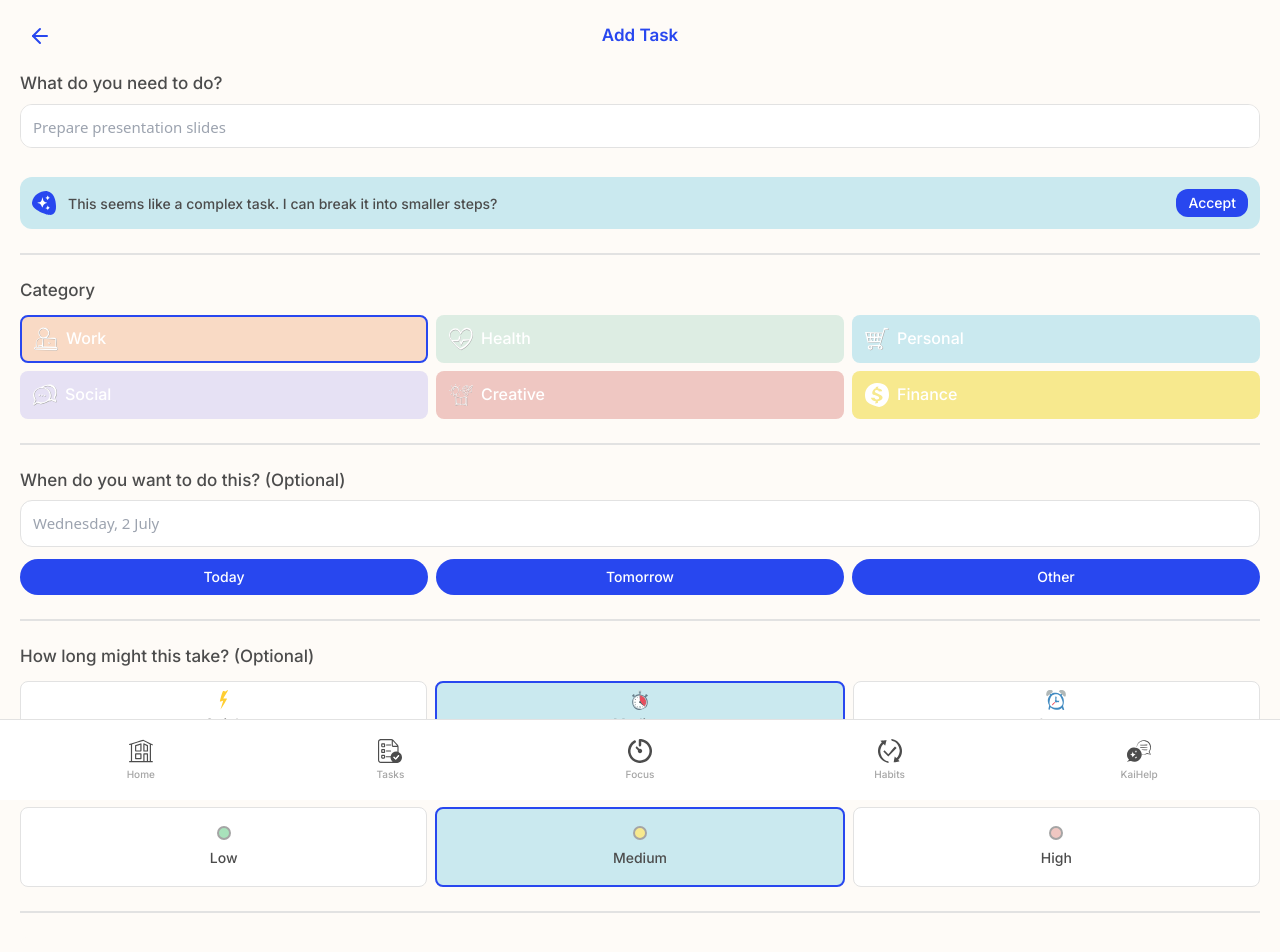
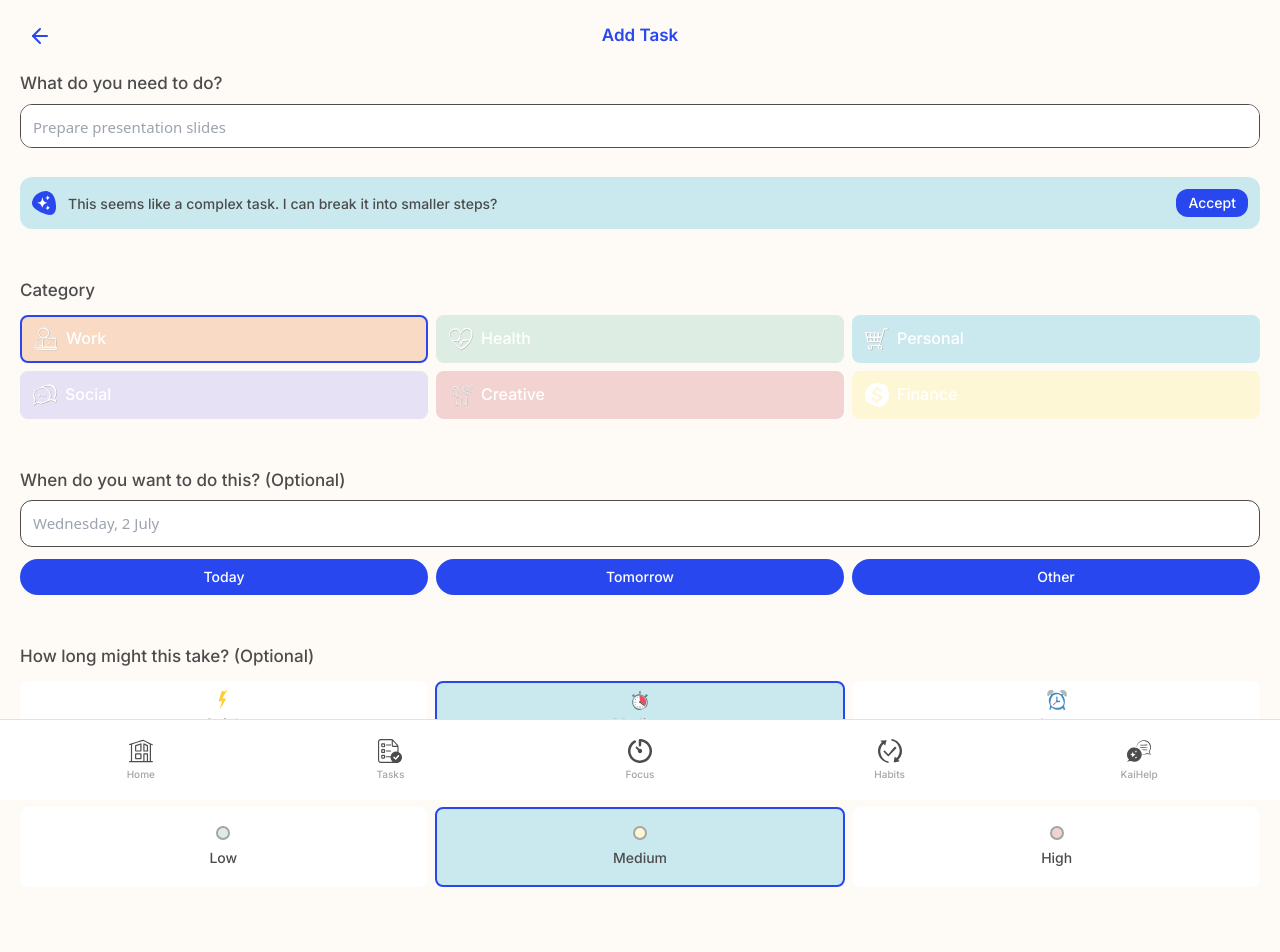
Before and after one commit to 100percentmaxx/joidu-adhd-app, a Next.js app: page /add-task in a window 1280 px wide. Shown: the top 952 px of the page. Built offline with nearby package versions, Linux system fonts and the light colour scheme.

Commit message:
Update Add Task screen to use Dark Mode

```diff
--- a/src/app/add-task/page.tsx
+++ b/src/app/add-task/page.tsx
@@ -20,12 +20,12 @@ interface TaskFormData {
 }
 
 const categoryData = {
-  work: { color: '#f9dac5', icon: '/icons/work.svg', label: 'Work' },
-  health: { color: '#ddede3', icon: '/icons/health.svg', label: 'Health' },
-  personal: { color: '#cae9ef', icon: '/icons/personal.svg', label: 'Personal' },
-  social: { color: '#e6e1f4', icon: '/icons/social.svg', label: 'Social' },
-  creative: { color: '#efc7c2', icon: '/icons/creative.svg', label: 'Creative' },
-  finance: { color: '#f7e98e', icon: '/icons/finance_white.svg', label: 'Finance' }
+  work: { color: 'var(--category-work-light)', icon: '/icons/work.svg', label: 'Work' },
+  health: { color: 'var(--category-health-light)', icon: '/icons/health.svg', label: 'Health' },
+  personal: { color: 'var(--category-personal-light)', icon: '/icons/personal.svg', label: 'Personal' },
+  social: { color: 'var(--category-social-light)', icon: '/icons/social.svg', label: 'Social' },
+  creative: { color: 'var(--category-creative-light)', icon: '/icons/creative.svg', label: 'Creative' },
+  finance: { color: 'var(--category-finance-light)', icon: '/icons/finance_white.svg', label: 'Finance' }
 }
 
 const durationData = {
@@ -73,17 +73,17 @@ export default function AddTask() {
   const categories: Category[] = ['work', 'health', 'personal', 'social', 'creative', 'finance']
 
   return (
-    <div className="min-h-screen" style={{ backgroundColor: '#fefbf7' }}>
+    <div className="min-h-screen" style={{ backgroundColor: 'var(--background)' }}>
       {/* Header */}
       <div className="flex items-center justify-between px-5 py-4">
         <button
           onClick={() => router.back()}
           className="flex items-center justify-center w-10 h-10"
         >
-          <ArrowLeft className="w-6 h-6" style={{ color: '#2847ef' }} />
+          <ArrowLeft className="w-6 h-6" style={{ color: 'var(--primary-blue)' }} />
         </button>
         <h1 style={{
-          color: '#2847ef',
+          color: 'var(--primary-blue)',
           fontSize: '17px',
           fontWeight: 600
         }}>
@@ -96,7 +96,7 @@ export default function AddTask() {
         {/* Task Description */}
         <div className="mb-6">
           <label style={{
-            color: '#4c4c4c',
+            color: 'var(--text-primary)',
             fontSize: '17px',
             fontWeight: 500,
             display: 'block',
@@ -110,19 +110,19 @@ export default function AddTask() {
             placeholder="Prepare presentation slides"
             className="w-full p-3 rounded-lg border"
             style={{
-              backgroundColor: 'white',
-              borderColor: errors.description ? '#ff4444' : '#e2e2e2',
+              backgroundColor: 'var(--input-background)',
+              borderColor: errors.description ? 'var(--error)' : 'var(--border-light)',
               borderRadius: '12px',
               fontSize: '15px',
               fontWeight: 400,
-              color: '#4c4c4c',
+              color: 'var(--text-primary)',
               height: '44px',
               resize: 'none',
               fontFamily: 'system-ui, -apple-system, sans-serif'
             }}
           />
           {errors.description && (
-            <p style={{ color: '#ff4444', fontSize: '14px', marginTop: '4px' }}>
+            <p style={{ color: 'var(--error)', fontSize: '14px', marginTop: '4px' }}>
               {errors.description}
             </p>
           )}
@@ -130,20 +130,20 @@ export default function AddTask() {
 
         {/* AI Suggestion Box */}
         <div className="mb-6 p-3 rounded-lg" style={{
-          backgroundColor: '#cae9ef',
+          backgroundColor: 'var(--category-personal-light)',
           borderRadius: '12px'
         }}>
           <div className="flex items-center space-x-3">
             <img src="/icons/kai.svg" alt="kai" style={{ width: '24px', height: '24px' }} />
             <div className="flex-1">
-              <span style={{ color: '#4c4c4c', fontSize: '14px', fontWeight: 500 }}>
+              <span style={{ color: 'var(--text-primary)', fontSize: '14px', fontWeight: 500 }}>
                 This seems like a complex task. I can break it into smaller steps?
               </span>
             </div>
             <button
               className="px-3 py-1 rounded text-white"
               style={{
-                backgroundColor: '#2847ef',
+                backgroundColor: 'var(--primary-blue)',
                 fontSize: '14px',
                 fontWeight: 500,
                 borderRadius: '12px',
@@ -159,12 +159,12 @@ export default function AddTask() {
         </div>
 
         {/* Separator Line */}
-        <div style={{ height: '2px', backgroundColor: '#e2e2e2', margin: '24px 0' }}></div>
+        <div style={{ height: '2px', backgroundColor: 'var(--border-light)', margin: '24px 0' }}></div>
 
         {/* Category Selection */}
         <div className="mb-6">
           <label style={{
-            color: '#4c4c4c',
+            color: 'var(--text-primary)',
             fontSize: '17px',
             fontWeight: 500,
             display: 'block',
@@ -180,7 +180,7 @@ export default function AddTask() {
                 className="flex items-center p-3 rounded-lg transition-all"
                 style={{
                   backgroundColor: categoryData[category].color,
-                  border: formData.category === category ? '2px solid #2847ef' : '1px solid transparent',
+                  border: formData.category === category ? '2px solid var(--primary-blue)' : '1px solid transparent',
                   borderRadius: '8px',
                   height: '48px',
                   width: '100%'
@@ -202,19 +202,19 @@ export default function AddTask() {
             ))}
           </div>
           {errors.category && (
-            <p style={{ color: '#ff4444', fontSize: '14px', marginTop: '4px' }}>
+            <p style={{ color: 'var(--error)', fontSize: '14px', marginTop: '4px' }}>
               {errors.category}
             </p>
           )}
         </div>
 
         {/* Separator Line */}
-        <div style={{ height: '2px', backgroundColor: '#e2e2e2', margin: '24px 0' }}></div>
+        <div style={{ height: '2px', backgroundColor: 'var(--border-light)', margin: '24px 0' }}></div>
 
         {/* When do you want to do this? */}
         <div className="mb-6">
           <label style={{
-            color: '#4c4c4c',
+            color: 'var(--text-primary)',
             fontSize: '17px',
             fontWeight: 500,
             display: 'block',
@@ -229,12 +229,12 @@ export default function AddTask() {
             placeholder="Wednesday, 2 July"
             className="w-full p-3 rounded-lg border mb-3"
             style={{
-              backgroundColor: 'white',
-              borderColor: '#e2e2e2',
+              backgroundColor: 'var(--input-background)',
+              borderColor: 'var(--border-light)',
               borderRadius: '12px',
               fontSize: '15px',
               fontWeight: 400,
-              color: '#4c4c4c',
+              color: 'var(--text-primary)',
               fontFamily: 'system-ui, -apple-system, sans-serif'
             }}
           />
@@ -251,7 +251,7 @@ export default function AddTask() {
                 onClick={() => setFormData(prev => ({ ...prev, dueDate: option.value as DueDate }))}
                 className="flex-1 py-2 px-4 rounded-lg font-medium"
                 style={{
-                  backgroundColor: '#2847ef',
+                  backgroundColor: 'var(--primary-blue)',
                   color: 'white',
                   fontSize: '14px',
                   borderRadius: '20px',
@@ -265,12 +265,12 @@ export default function AddTask() {
         </div>
 
         {/* Separator Line */}
-        <div style={{ height: '2px', backgroundColor: '#e2e2e2', margin: '24px 0' }}></div>
+        <div style={{ height: '2px', backgroundColor: 'var(--border-light)', margin: '24px 0' }}></div>
 
         {/* How long might this take? */}
         <div className="mb-6">
           <label style={{
-            color: '#4c4c4c',
+            color: 'var(--text-primary)',
             fontSize: '17px',
             fontWeight: 500,
             display: 'block',
@@ -285,8 +285,8 @@ export default function AddTask() {
                 onClick={() => setFormData(prev => ({ ...prev, duration: key as Duration }))}
                 className="flex-1 p-4 rounded-lg border text-center"
                 style={{
-                  backgroundColor: formData.duration === key ? '#cae9ef' : 'white',
-                  border: formData.duration === key ? '2px solid #2847ef' : '1px solid #e2e2e2',
+                  backgroundColor: formData.duration === key ? 'var(--category-personal-light)' : 'var(--input-background)',
+                  border: formData.duration === key ? '2px solid var(--primary-blue)' : '1px solid var(--border-light)',
                   borderRadius: '8px',
                   height: '80px',
                   display: 'flex',
@@ -296,10 +296,10 @@ export default function AddTask() {
                 }}
               >
                 <img src={data.icon} alt={key} style={{ width: '20px', height: '20px', marginBottom: '4px' }} />
-                <div style={{ color: '#4c4c4c', fontSize: '14px', fontWeight: 500, marginBottom: '2px' }}>
+                <div style={{ color: 'var(--text-primary)', fontSize: '14px', fontWeight: 500, marginBottom: '2px' }}>
                   {data.label}
                 </div>
-                <div style={{ color: '#a5a5a5', fontSize: '12px' }}>
+                <div style={{ color: 'var(--text-secondary)', fontSize: '12px' }}>
                   {data.time}
                 </div>
               </button>
@@ -310,7 +310,7 @@ export default function AddTask() {
         {/* Energy Level */}
         <div className="mb-6" style={{ marginTop: '10px' }}>
           <label style={{
-            color: '#4c4c4c',
+            color: 'var(--text-primary)',
             fontSize: '17px',
             fontWeight: 500,
             display: 'block',
@@ -320,17 +320,17 @@ export default function AddTask() {
           </label>
           <div className="flex space-x-2">
             {[
-              { value: 'low', label: 'Low', color: '#a8e2bb' },
-              { value: 'medium', label: 'Medium', color: '#f7e98e' },
-              { value: 'high', label: 'High', color: '#efc7c2' }
+              { value: 'low', label: 'Low', color: 'var(--category-health-light)' },
+              { value: 'medium', label: 'Medium', color: 'var(--category-finance-light)' },
+              { value: 'high', label: 'High', color: 'var(--category-creative-light)' }
             ].map((option) => (
               <button
                 key={option.value}
                 onClick={() => setFormData(prev => ({ ...prev, energyLevel: option.value as EnergyLevel }))}
                 className="flex-1 p-4 rounded-lg border text-center"
                 style={{
-                  backgroundColor: formData.energyLevel === option.value ? '#cae9ef' : 'white',
-                  border: formData.energyLevel === option.value ? '2px solid #2847ef' : '1px solid #e2e2e2',
+                  backgroundColor: formData.energyLevel === option.value ? 'var(--category-personal-light)' : 'var(--input-background)',
+                  border: formData.energyLevel === option.value ? '2px solid var(--primary-blue)' : '1px solid var(--border-light)',
                   borderRadius: '8px',
                   height: '80px',
                   display: 'flex',
@@ -345,10 +345,10 @@ export default function AddTask() {
                     width: '14px',
                     height: '14px',
                     backgroundColor: option.color,
-                    border: '2px solid #a5a5a5'
+                    border: '2px solid var(--text-secondary)'
                   }}
                 ></div>
-                <div style={{ color: '#4c4c4c', fontSize: '14px', fontWeight: 500 }}>
+                <div style={{ color: 'var(--text-primary)', fontSize: '14px', fontWeight: 500 }}>
                   {option.label}
                 </div>
               </button>
@@ -357,15 +357,15 @@ export default function AddTask() {
         </div>
 
         {/* Separator Line */}
-        <div style={{ height: '2px', backgroundColor: '#e2e2e2', margin: '24px 0' }}></div>
+        <div style={{ height: '2px', backgroundColor: 'var(--border-light)', margin: '24px 0' }}></div>
 
         {/* Set Reminder */}
         <div className="flex items-center justify-between p-4 rounded-lg mb-6" style={{
-          backgroundColor: '#fefbf7',
+          backgroundColor: 'var(--background)',
           borderRadius: '8px'
         }}>
           <span style={{
-            color: '#4c4c4c',
+            color: 'var(--text-primary)',
             fontSize: '17px',
             fontWeight: 500
           }}>
@@ -375,7 +375,7 @@ export default function AddTask() {
             onClick={() => setFormData(prev => ({ ...prev, reminder: !prev.reminder }))}
             className="relative inline-flex h-6 w-11 items-center rounded-full transition-colors"
             style={{
-              backgroundColor: formData.reminder ? '#2847ef' : '#e2e2e2'
+              backgroundColor: formData.reminder ? 'var(--primary-blue)' : 'var(--border-light)'
             }}
           >
             <span
@@ -388,24 +388,24 @@ export default function AddTask() {
         </div>
 
         {/* Separator Line */}
-        <div style={{ height: '2px', backgroundColor: '#e2e2e2', margin: '24px 0' }}></div>
+        <div style={{ height: '2px', backgroundColor: 'var(--border-light)', margin: '24px 0' }}></div>
 
         {/* Second AI Suggestion Box */}
         <div className="mb-6 p-3 rounded-lg" style={{
-          backgroundColor: '#cae9ef',
+          backgroundColor: 'var(--category-personal-light)',
           borderRadius: '12px'
         }}>
           <div className="flex items-center space-x-3">
             <img src="/icons/kai.svg" alt="kai" style={{ width: '24px', height: '24px' }} />
             <div className="flex-1">
-              <span style={{ color: '#4c4c4c', fontSize: '14px', fontWeight: 500 }}>
+              <span style={{ color: 'var(--text-primary)', fontSize: '14px', fontWeight: 500 }}>
                 Based on your patterns, you handle emails best in the morning (9 - 11 AM) when your focus is sharpest. Consider doing this first thing you wake!
               </span>
             </div>
             <button
               className="px-3 py-1 rounded text-white"
               style={{
-                backgroundColor: '#2847ef',
+                backgroundColor: 'var(--primary-blue)',
                 fontSize: '14px',
                 fontWeight: 500,
                 borderRadius: '12px',
@@ -426,7 +426,7 @@ export default function AddTask() {
             onClick={handleSubmit}
             className="py-3 px-8 rounded-lg text-white font-semibold"
             style={{
-              backgroundColor: '#2847ef',
+              backgroundColor: 'var(--primary-blue)',
               fontSize: '16px',
               borderRadius: '8px',
               border: 'none',
```
